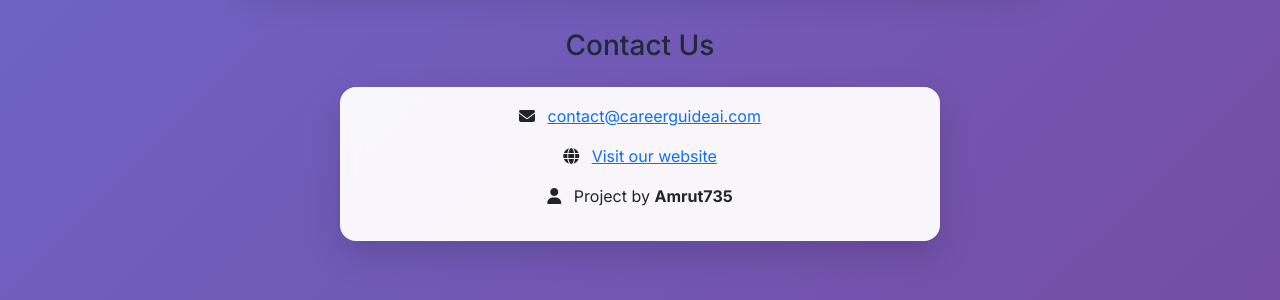
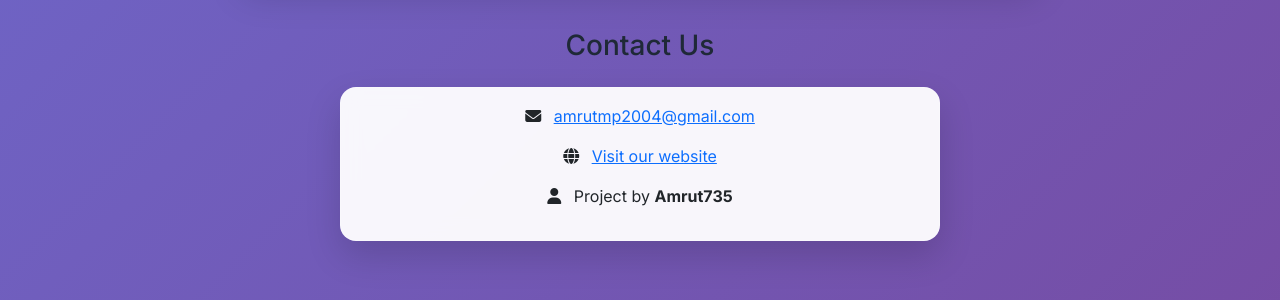
Before and after one commit to Amrut735/Career-Guide-AI, a Flask app: page / in a window 1280 px wide. Shown: the part 2036-2336 px from the top of the page. Run offline with Flask 3, Linux system fonts and the light colour scheme.

Commit message:
Update contact email at bottom of home page

```diff
--- a/templates/index.html
+++ b/templates/index.html
@@ -231,7 +231,7 @@
             <div class="card-body text-center">
                 <p>
                     <i class="fas fa-envelope me-2"></i>
-                    <a href="mailto:contact@careerguideai.com">contact@careerguideai.com</a>
+                    <a href="mailto:amrutmp2004@gmail.com">amrutmp2004@gmail.com</a>
                 </p>
                 <p>
                     <i class="fas fa-globe me-2"></i>
```
